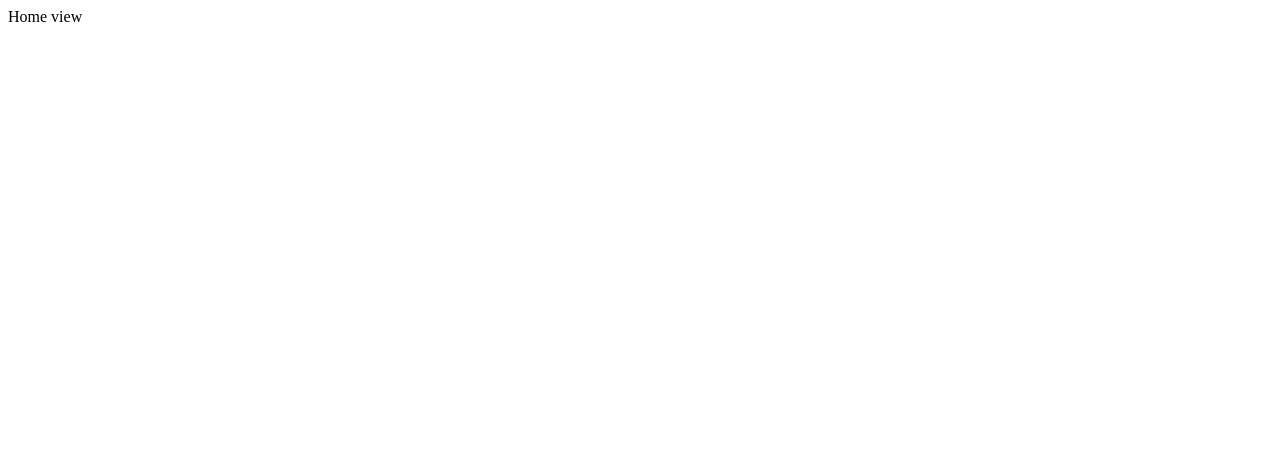
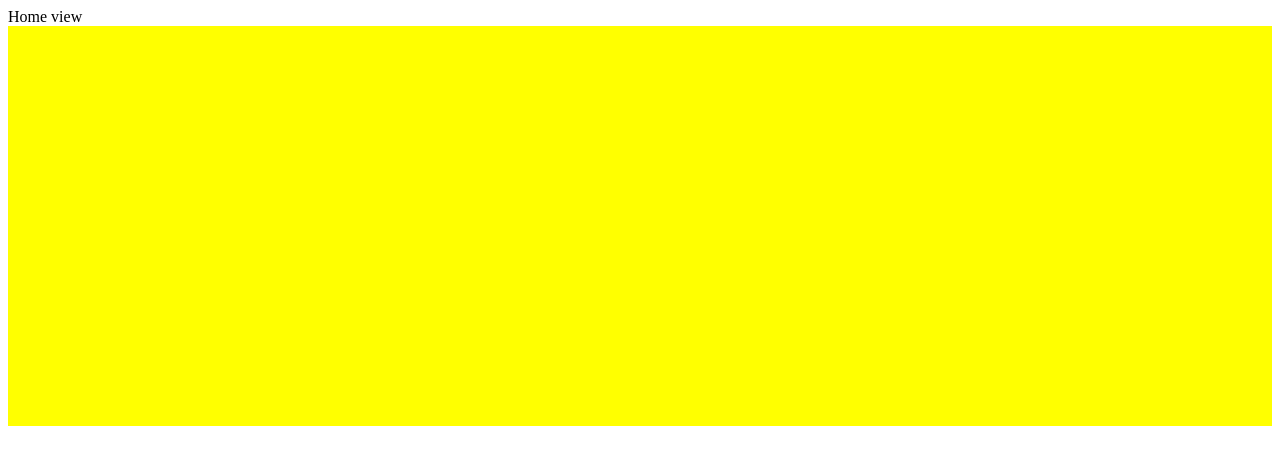
Before and after one commit to jimoh-sodiq/blank-ui, a Vue app: page / in a window 1280 px wide. Shown: the top 464 px of the page. Built offline with nearby package versions, Linux system fonts and the light colour scheme.

Commit message:
added flowbox component and set the testing for the component

```diff
--- /dev/null
+++ b/src/components/FlowBox.ts
@@ -0,0 +1,39 @@
+import { defineComponent, h } from "vue";
+
+// show as a div or main etc
+// height and width can be overridden by passing in a style object with the height
+// can be styled
+// option to specify overflow direction vertical or horizontal: boolean values
+
+export const FlowBox = defineComponent({
+  name: "FlowBox",
+  props: {
+    as: {
+      type: String,
+      required: false,
+      default: "div",
+    },
+    vertical: {
+      type: Boolean,
+      default: true,
+    },
+    horizontal: {
+      type: Boolean,
+      default: false,
+    },
+  },
+
+  setup(props, { slots }) {
+    return () =>
+      h(
+        props.as,
+        {
+          style: {
+            overflowY: props.vertical ? "auto" : "hidden",
+            overflowX: props.horizontal ? "auto" : "hidden",
+          },
+        },
+        slots
+      );
+  },
+});
--- a/src/views/HomeView.vue
+++ b/src/views/HomeView.vue
@@ -1,5 +1,25 @@
-<script setup lang="ts"></script>
+<script setup lang="ts">
+import { FlowBox } from "../components/FlowBox";
+</script>
 
 <template>
   <main>Home view</main>
+  <FlowBox
+    as="main"
+    horizontal
+    :vertical="true"
+    class="bg-yellow-500 w-full h-1/2 flower"
+  >
+  </FlowBox>
 </template>
+
+<style scoped>
+.flower {
+  height: 50vh;
+  background-color: yellow;
+}
+
+p {
+  margin: 200px 0;
+}
+</style>
```
Also changed, not shown: 1 other file (tests, documents, lock files or other folders).
